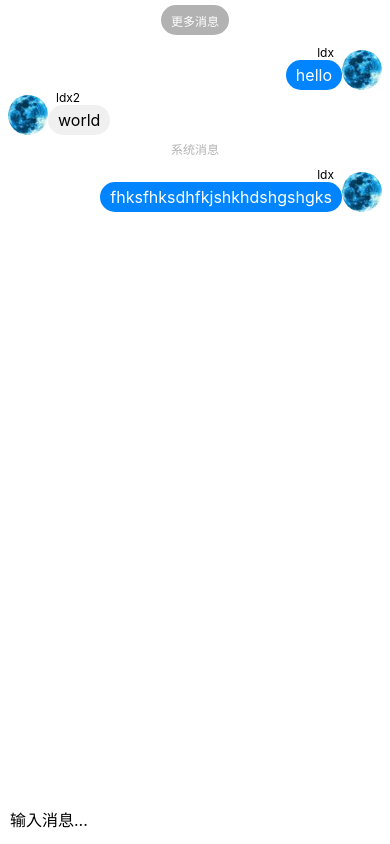
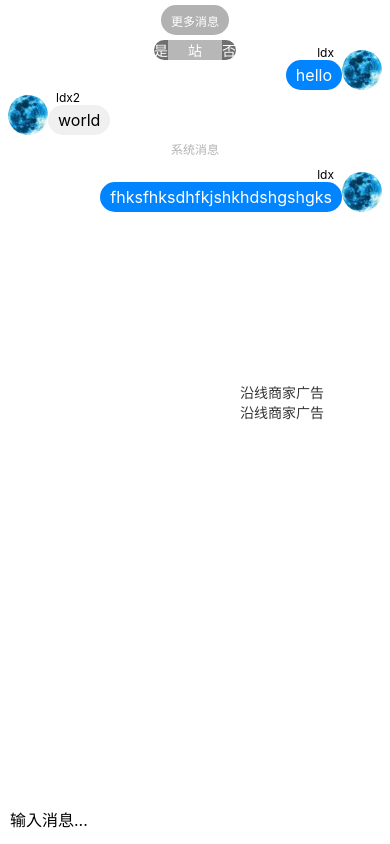
Before and after one commit to Gitldx/RNCheliao, a React Native app in the folder CarChat/: screen / in a window 390 px wide. Built offline with nearby package versions, Linux system fonts and the light colour scheme.

Commit message:
animation

```diff
--- a/CarChat/chat/Chat.js
+++ b/CarChat/chat/Chat.js
@@ -3,10 +3,14 @@ import { Platform, StyleSheet, Text, View } from 'react-native';
 
 import MessageContainer from './MessageContainer'
 import InputGroup from './InputGroup'
+import StationNotifier from '../common/StationNotifier'
+import StationAnswer from '../common/StationAnswer'
+import SlideBizAdv from '../common/SlideBizAdv'
 import GlobalContext from './globalContext'
 
 import MessageModel,{msgType} from '../data/message'
 import User from '../data/msgUser'
+
 
 export default class Chat extends Component {
 
@@ -30,8 +34,22 @@ export default class Chat extends Component {
             userInfo: {
                 userId: 1,
             },
-            messages : this.messages
+            messages : this.messages,
+            notifyStation : false,
+            answerStation : false,
         }
+    }
+
+
+    componentDidMount(){
+        setInterval(()=>{
+            this.setState({notifyStation: true})
+        },10000)
+
+
+        setInterval(()=>{
+            this.setState({answerStation: true})
+        },3000)
     }
 
     render() {
@@ -41,6 +59,14 @@ export default class Chat extends Component {
                 <GlobalContext.Provider value={this.state.userInfo}>
                     <MessageContainer messages = {this.state.messages}/>
                     <InputGroup onSend = {this.pushMessage}/>
+                    <SlideBizAdv/>
+                    {
+                        this.state.notifyStation == true  && <StationNotifier onFadeOut = {this.onStationNotifierFadeOut} onPress={this.onStationNotifierPressed}/>
+                    }
+                    {
+                        this.state.answerStation == true && <StationAnswer onFadeOut = {this.onStationAnswerFadeOut} onPress = {this.onStationAnswerPressed}/>
+                    }
+
                 </GlobalContext.Provider>
             </View>
         );
@@ -74,6 +100,23 @@ export default class Chat extends Component {
     }
 
 
+
+    onStationNotifierPressed = ()=>{
+        this.setState({notifyStation : false})
+    }
+
+    onStationNotifierFadeOut = ()=>{
+        this.setState({notifyStation : false})
+    }
+
+    onStationAnswerPressed = (flag)=>{
+        alert(flag)
+        this.setState({answerStation : false})
+    }
+
+    onStationAnswerFadeOut = ()=>{
+        this.setState({answerStation : false})
+    }
 }
 
 
@@ -81,5 +124,7 @@ export default class Chat extends Component {
 const styles = StyleSheet.create({
     container: {
         flex: 1,
+        flexDirection:'column',
+        justifyContent : 'center'
     },
 });
--- a/CarChat/chat/InputGroup.js
+++ b/CarChat/chat/InputGroup.js
@@ -53,7 +53,7 @@ export default class InputGroup extends Component {
 
         this.props.onSend(this.input._lastNativeText);
 
-        this.input._lastNativeText = "";
+        this.input._lastNativeText = "";   // this.input.setNativeProps({text:''})
     }
 }
 
--- /dev/null
+++ b/CarChat/common/SlideBizAdv.js
@@ -0,0 +1,98 @@
+
+import React, { Component } from 'react';
+import { Platform, StyleSheet, Text, View,Animated , TouchableOpacity} from 'react-native';
+
+
+
+export default class SlideBizAdv extends Component {
+
+    offsetX = 145;
+
+    in = false;
+
+    constructor(props){
+        super(props);
+        this.state = {
+            xAnimation : new Animated.Value(this.offsetX)
+        }
+    }
+
+    componentDidMount(){
+        setTimeout(()=>{
+            this.slideIn()
+        },3000)
+    }
+
+    render(){
+        return(
+            <Animated.View style={[styles.container,{transform : [{translateX : this.state.xAnimation}]}]}>
+                <TouchableOpacity onPress={this.toggle}>
+                    <View style = {styles.view}>
+                        <Text style = {styles.text}>沿线商家广告</Text>
+                        <Text style = {styles.text}>沿线商家广告</Text>
+                    </View>
+                </TouchableOpacity>
+
+            </Animated.View>
+        )
+    }
+
+    slideIn = ()=>{
+        Animated.spring(this.state.xAnimation, {
+            toValue: 0,
+          }).start(()=>{
+            setTimeout(()=>{
+                this.slideOut()
+            },3000)
+          });
+
+        this.in = true;
+    }
+
+    slideOut = ()=>{
+        Animated.spring(this.state.xAnimation, {
+            toValue: this.offsetX,
+          }).start();
+
+        this.in = false;
+    }
+
+    toggle = ()=>{
+
+        if(this.in == true){
+            this.slideOut();
+        }
+        else{
+            this.slideIn();
+        }
+    }
+}
+
+
+
+
+const styles = StyleSheet.create({
+    container:{
+        flex :1,
+        height : 80,
+        width: 150,
+        backgroundColor : 'white',
+        borderRadius: 15,
+        position:'absolute',
+        right : 0,
+        opacity : 0.8,
+        flexDirection:'column',
+        justifyContent : 'center'
+    },
+    text :{
+        color : 'black'
+    },
+    view : {
+        height : 80,
+        borderRadius: 15,
+        flexDirection:'column',
+        // alignSelf : "center",
+        // alignItems : 'flex-start',
+
+    }
+})
--- /dev/null
+++ b/CarChat/common/StationAnswer.js
@@ -0,0 +1,76 @@
+import React, { Component } from 'react';
+import { Platform, StyleSheet, Text, View, Animated, TouchableOpacity } from 'react-native';
+
+import Color from '../data/Colors'
+
+
+export default class StationAnswer extends Component {
+
+    constructor(props) {
+        super(props);
+        this.state = {
+            fadeoutAnimate: new Animated.Value(0.8),
+            YAnimate: new Animated.Value(-40)
+        }
+    }
+
+    componentDidMount() {
+        Animated.spring(this.state.YAnimate,
+            {
+                toValue: 0
+            }).start(this.fadeOut)
+
+    }
+
+    render() {
+        const { fadeoutAnimate } = this.state
+        return (
+            <Animated.View style={[styles.container, { opacity: fadeoutAnimate, transform:[{ translateY: this.state.YAnimate }]  }]}>
+                <TouchableOpacity onPress={() => this.props.onPress('Y')}>
+                    <Text style={styles.text}>是</Text>
+                </TouchableOpacity>
+
+                <View style={{ paddingLeft: 20, paddingRight: 20, backgroundColor: 'grey' }}>
+                    <Text style={styles.text}>站</Text>
+                </View>
+
+
+                <TouchableOpacity onPress={() => this.props.onPress('N')}>
+                    <Text style={styles.text}>否</Text>
+                </TouchableOpacity>
+            </Animated.View>
+        )
+    }
+
+
+    fadeOut = ()=>{
+        Animated.timing(
+            this.state.fadeoutAnimate,
+            {
+                toValue: 0.2,
+                duration: 3000,
+            }
+        ).start(() => { this.props.onFadeOut() });
+    }
+}
+
+
+const styles = StyleSheet.create({
+    container: {
+        flex: 1,
+        flexDirection: 'row',
+        backgroundColor: 'black',
+        borderRadius: 15,
+        position: 'absolute',
+        top: 40,
+        alignSelf: 'center',
+        // paddingLeft: 50,
+        // paddingRight:50,
+        // paddingTop : 5,
+        // paddingBottom : 5
+    },
+    text: {
+        color: 'white'
+    }
+
+})
--- /dev/null
+++ b/CarChat/common/StationNotifier.js
@@ -0,0 +1,57 @@
+import React, { Component } from 'react';
+import { Platform, StyleSheet, Text, View,Animated , TouchableOpacity} from 'react-native';
+
+import Color from '../data/Colors'
+
+
+export default class StationNotifier extends Component{
+
+    constructor(props){
+        super(props);
+        this.state = {
+            fadeoutAnimate : new Animated.Value(0.8)
+        }
+    }
+
+    componentDidMount(){
+        Animated.timing(
+            this.state.fadeoutAnimate,
+            {
+              toValue: 0.2,
+              duration: 5000,
+            }
+          ).start(()=>{this.props.onFadeOut()});
+    }
+
+    render(){
+        const {fadeoutAnimate} = this.state
+        return (
+            <Animated.View style={[styles.container,{opacity: fadeoutAnimate}]}>
+                <TouchableOpacity onPress={()=>this.props.onPress()}>
+                <Text style = {styles.text}>站</Text>
+                </TouchableOpacity>
+            </Animated.View>
+        )
+    }
+}
+
+
+const styles = StyleSheet.create({
+    container:{
+        flex :1,
+        flexDirection: 'row',
+        backgroundColor : 'black',
+        borderRadius: 15,
+        position:'absolute',
+        bottom : 15,
+        alignSelf:'center',
+        paddingLeft: 50,
+        paddingRight:50,
+        paddingTop : 5,
+        paddingBottom : 5
+    },
+    text :{
+        color : 'white'
+    }
+
+})
```
Also changed, not shown: 2 other files (tests, documents, lock files or other folders).
